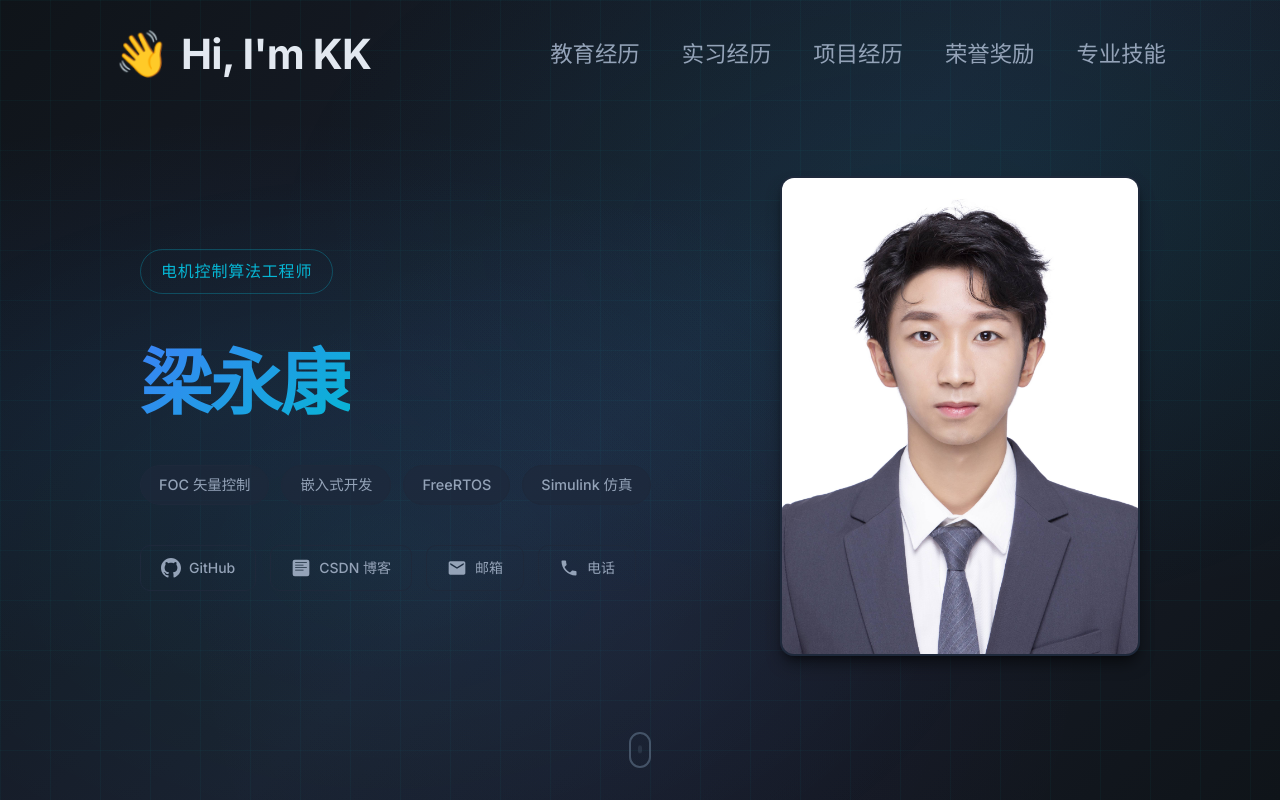
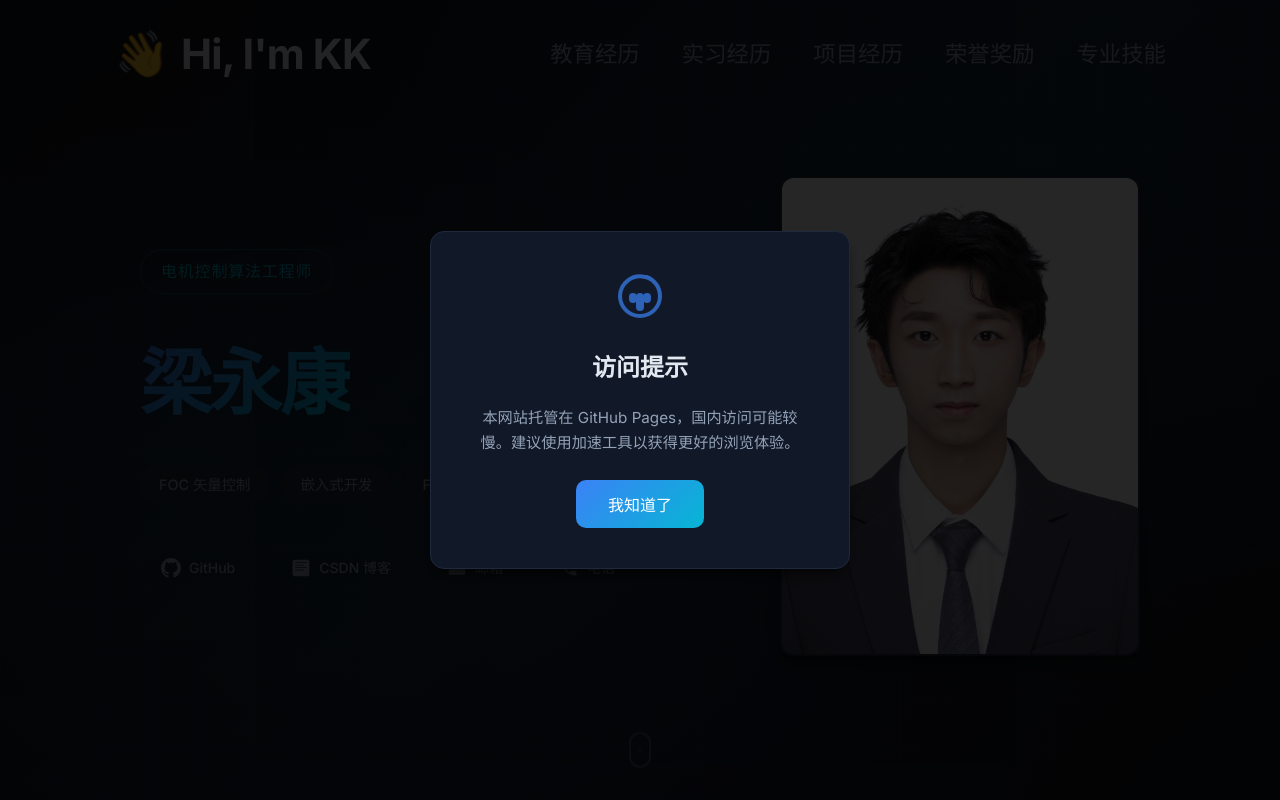
Before and after one commit to kk-kk-99/kk.github.io, a plain HTML site: page index.html in a window 1280 px wide. Shown: the top 800 px of the page. Drawn offline with Linux system fonts and the light colour scheme.

Commit message:
添加网络提示弹窗

```diff
--- a/css/style.css
+++ b/css/style.css
@@ -1545,3 +1545,104 @@ img {
         padding: 100px 16px 60px;
     }
 }
+
+/* 网络提示弹窗 */
+.network-modal {
+    position: fixed;
+    top: 0;
+    left: 0;
+    width: 100%;
+    height: 100%;
+    background-color: rgba(0, 0, 0, 0.85);
+    display: flex;
+    justify-content: center;
+    align-items: center;
+    z-index: 9999;
+    animation: fadeIn 0.3s ease;
+}
+
+@keyframes fadeIn {
+    from {
+        opacity: 0;
+    }
+    to {
+        opacity: 1;
+    }
+}
+
+.network-modal.hidden {
+    display: none;
+}
+
+.network-modal-content {
+    background-color: var(--bg-card);
+    border: 1px solid var(--border-color);
+    border-radius: var(--radius-lg);
+    padding: 40px;
+    max-width: 420px;
+    width: 90%;
+    text-align: center;
+    animation: slideUp 0.3s ease;
+    box-shadow: var(--shadow-lg);
+}
+
+@keyframes slideUp {
+    from {
+        opacity: 0;
+        transform: translateY(20px);
+    }
+    to {
+        opacity: 1;
+        transform: translateY(0);
+    }
+}
+
+.network-modal-icon {
+    color: var(--accent-blue);
+    margin-bottom: 20px;
+    animation: pulse 2s infinite;
+}
+
+@keyframes pulse {
+    0%, 100% {
+        opacity: 1;
+    }
+    50% {
+        opacity: 0.7;
+    }
+}
+
+.network-modal-title {
+    font-size: 1.5rem;
+    font-weight: 600;
+    color: var(--text-primary);
+    margin-bottom: 16px;
+}
+
+.network-modal-text {
+    color: var(--text-secondary);
+    line-height: 1.7;
+    margin-bottom: 24px;
+    font-size: 0.95rem;
+}
+
+.network-modal-btn {
+    background: linear-gradient(135deg, var(--accent-blue), var(--accent-cyan));
+    color: white;
+    border: none;
+    padding: 12px 32px;
+    border-radius: var(--radius-md);
+    font-size: 1rem;
+    font-weight: 500;
+    cursor: pointer;
+    transition: all var(--transition-normal);
+}
+
+.network-modal-btn:hover {
+    transform: translateY(-2px);
+    box-shadow: 0 4px 12px rgba(59, 130, 246, 0.4);
+}
+
+.network-modal-btn:active {
+    transform: translateY(0);
+}
--- a/index.html
+++ b/index.html
@@ -663,6 +663,23 @@
         <svg viewBox="0 0 24 24" width="24" height="24" fill="currentColor"><path d="M7.41 15.41L12 10.83l4.59 4.58L18 14l-6-6-6 6z"/></svg>
     </button>
 
+    <!-- 网络提示弹窗 -->
+    <div class="network-modal" id="networkModal">
+        <div class="network-modal-content">
+            <div class="network-modal-icon">
+                <svg viewBox="0 0 24 24" width="48" height="48" fill="none" stroke="currentColor" stroke-width="2">
+                    <path d="M12 22a10 10 0 0 0 10-10c0-4.4-2.8-8.1-6.8-9.5a1 1 0 0 0-.5.03A10 10 0 0 0 2 12c0 5.5 4.5 10 10 10z"/>
+                    <path d="M12 18.5a1 1 0 0 0 1-1v-5a1 1 0 0 0-2 0v5a1 1 0 0 0 1 1z"/>
+                    <path d="M8.5 14.5a1 1 0 0 0 1-1v-1a1 1 0 0 0-2 0v1a1 1 0 0 0 1 1z"/>
+                    <path d="M15.5 14.5a1 1 0 0 0 1-1v-1a1 1 0 0 0-2 0v1a1 1 0 0 0 1 1z"/>
+                </svg>
+            </div>
+            <h3 class="network-modal-title">访问提示</h3>
+            <p class="network-modal-text">本网站托管在 GitHub Pages，国内访问可能较慢。建议使用加速工具以获得更好的浏览体验。</p>
+            <button class="network-modal-btn" id="networkModalBtn">我知道了</button>
+        </div>
+    </div>
+
     <script src="js/main.js"></script>
 </body>
 </html>
--- a/js/main.js
+++ b/js/main.js
@@ -10,6 +10,22 @@
     const animateElements = document.querySelectorAll('.animate-on-scroll');
     const showMoreBtn = document.getElementById('showMoreBtn');
     const additionalProjects = document.querySelectorAll('.additional-projects');
+
+    // 网络提示弹窗
+    const networkModal = document.getElementById('networkModal');
+    const networkModalBtn = document.getElementById('networkModalBtn');
+
+    if (networkModal && networkModalBtn) {
+        networkModalBtn.addEventListener('click', function() {
+            networkModal.classList.add('hidden');
+            localStorage.setItem('hideNetworkModal', 'true');
+        });
+
+        // 检查是否已经关闭过弹窗
+        if (localStorage.getItem('hideNetworkModal') === 'true') {
+            networkModal.classList.add('hidden');
+        }
+    }
 
     // 图片懒加载
     const lazyImages = document.querySelectorAll('img.lazy');
```
